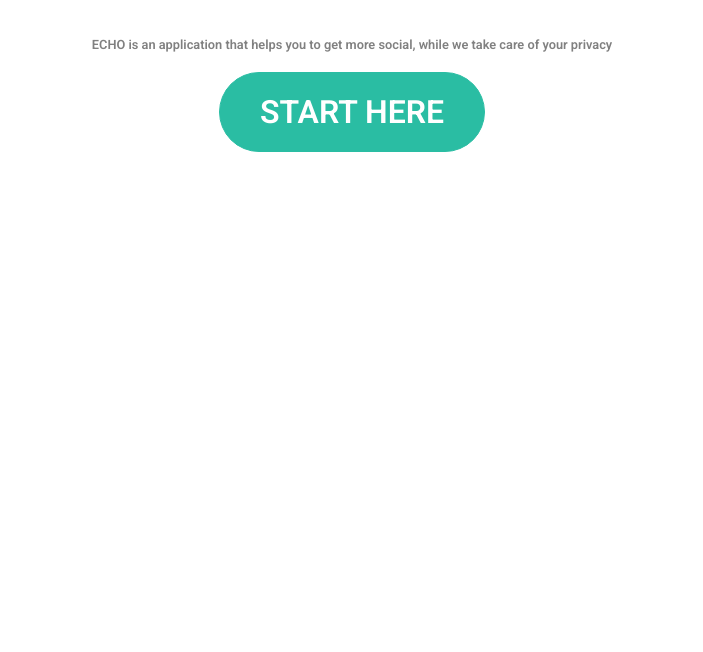
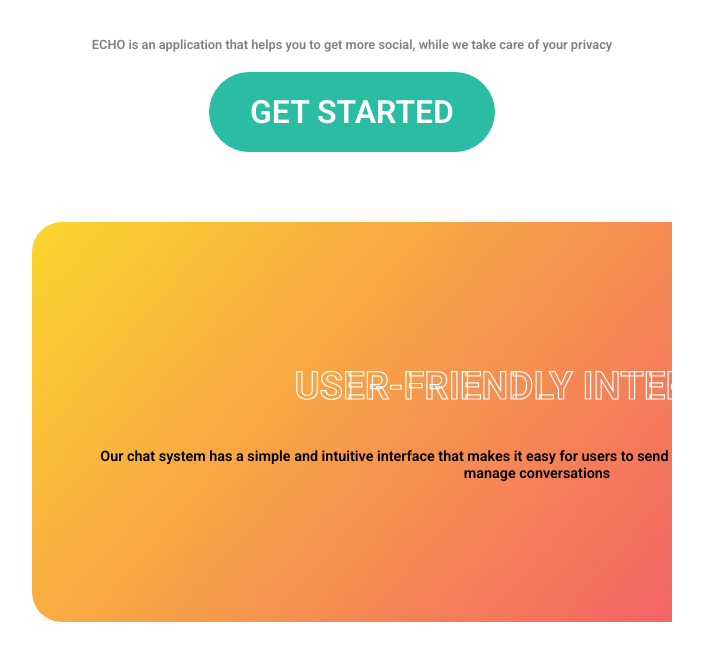
Before and after one commit to GIT-SUVAJIT/ECHO-LandingPage, a plain HTML site: page index.html in a window 1280 px wide. Shown: the part 2453-3105 px from the top of the page, without its empty margins (288-991 px from the left). Before the commit the page ends 2655 px from the top, so only its background shows below. Drawn offline with Linux system fonts and the light colour scheme.

Commit message:
ECHO-LandingPage | added the features section with animation and cards-slider | GITSUVAJITK

```diff
--- a/index.html
+++ b/index.html
@@ -145,9 +145,38 @@
 
                     <p>ECHO is an application that helps you to get more social, while we take care of your privacy</p>
 
-                    <a href="#"> START HERE </a>
+                    <a href="#"> GET STARTED </a>
                 </div>
-                <div class="second-half"></div>
+
+                <div class="second-half">
+                    <div class="content">
+                        <div class="carrousel">
+                            <article class="carrousel-card">
+                                <h1> USER-FRIENDLY INTERFACE</h1>
+
+                                <p> Our chat system has a simple and intuitive interface that makes it easy for users to send and receive messages, access their contacts & manage conversations</p>
+                            </article>
+
+                            <article class="carrousel-card">
+                                <h1> SECURITY & PRIVACY </h1>
+
+                                <p> Our ECHO is accompanied by tight end to end encryption with robust security, the two factor authentication which ensures the information is protected at all cost</p>
+                            </article>
+
+                            <article class="carrousel-card">
+                                <h1> REAL-TIME MESSAGING </h1>
+
+                                <p> We ensure that all the messages you send are sent in no-time, so that you can connect anywhere anytime with anyone </p>
+                            </article>
+
+                            <article class="carrousel-card">
+                                <h1> EMOJIS & STICKERS </h1>
+
+                                <p> Echo provides with all the latest and trending stickers with emojis and other multi-media elements to enhance your overall experience in our app </p>
+                            </article>
+                        </div>
+                    </div>
+                </div>
             </section>
         </section>
     </main>
--- a/style.css
+++ b/style.css
@@ -259,7 +259,7 @@
     width: 100%;
     height: 100%;
 
-    background: linear-gradient(-120deg, #48c6ef, #6f86d6);
+    background: linear-gradient(-229deg, #48c6ef, #6f86d6);
     border-radius: 20px;
 
     backface-visibility: hidden;
@@ -284,7 +284,7 @@
 
     transform: rotateY(180deg);
 
-    background: linear-gradient(-120deg, #f9d423, #ff4e50);
+    background: linear-gradient(-229deg, #f9d423, #ff4e50);
     color: black;
 
     border-radius: 20px;
@@ -347,6 +347,8 @@
     text-decoration: none;
     color: white;
 
+    margin-bottom: 70px;
+
     font-weight: bold;
     font-size: clamp(1.5rem, 2.5vw, 3rem);
 
@@ -358,6 +360,84 @@
     background: var(--button-color);
 
     transition: padding 0.5s ease;
+}
+
+#features .second-half {
+    display: flex;
+    align-items: center;
+    justify-content: center;
+}
+
+#features .second-half .content {
+    width: 50vw;
+    min-height: 50vh;
+}
+
+#features .second-half .content .carrousel {
+    display: grid;
+    grid-auto-flow: column;
+    scroll-behavior: auto;
+
+    gap: 1.2rem;
+
+    overflow-y: auto;
+
+    overscroll-behavior-x: contain;
+    scroll-snap-type: x mandatory;
+    scrollbar-width: none;
+}
+
+#features .second-half .content .carrousel-card {
+    display: flex;
+    align-items: center;
+    justify-content: center;
+
+    flex-direction: column;
+
+    padding-inline: 60px;
+}
+
+#features .second-half .content .carrousel-card h1 {
+    font-weight: bold;
+    font-size: clamp(1.2rem, 3vw, 3.1rem);
+
+    margin-bottom: 40px;
+
+    -webkit-text-stroke: 1.2px white;
+    -webkit-text-fill-color: transparent;
+
+    transition: -webkit-text-fill-color 0.4s ease;
+}
+
+#features .second-half .content .carrousel-card p {
+    text-align: center;
+    font-weight: bold;
+    font-size: clamp(0.9rem, 1vw, 2rem);
+}
+
+#features .second-half .content .carrousel::-webkit-scrollbar {
+    display: none;
+}
+
+#features .second-half .content .carrousel .carrousel-card {
+    scroll-snap-align: center;
+    border-radius: 30px;
+
+    min-height: 400px;
+    min-width: 1010px;
+
+    display: flex;
+    align-items: center;
+    justify-content: center;
+    align-content: center;
+}
+
+#features .second-half .content .carrousel .carrousel-card:nth-child(odd) {
+    background: linear-gradient(-229deg, #fbd52d, #ef3a7b);
+}
+
+#features .second-half .content .carrousel .carrousel-card:nth-child(even){
+    background: linear-gradient(-229deg, #48c6ef, #6f86d6);
 }
 
 /* MEDIA-QUERIES */
@@ -401,7 +481,7 @@
         backface-visibility: hidden;
 
         width: 300px;
-        height: 250px;
+        height: 150px;
     }
 
     #explore .explore-cards-container .explore-cards .transform-card .card-back {
@@ -411,6 +491,16 @@
     /* FEATURES-SECTION */
     #features {
         flex-direction: column;
+    }
+
+    #features .second-half .content {
+        width: 85vw;
+        min-height: 20vh;
+    }
+
+    #features .second-half .content .carrousel .carrousel-card {
+        min-height: 250px;
+        min-width: 390px;
     }
 }
 
@@ -427,6 +517,11 @@
 
 #features .first-half a:hover {
     padding: 20px 90px;
+}
+
+#features .second-half .content .carrousel-card h1:hover {
+    cursor: pointer;
+    -webkit-text-fill-color: white;
 }
 
 
```
